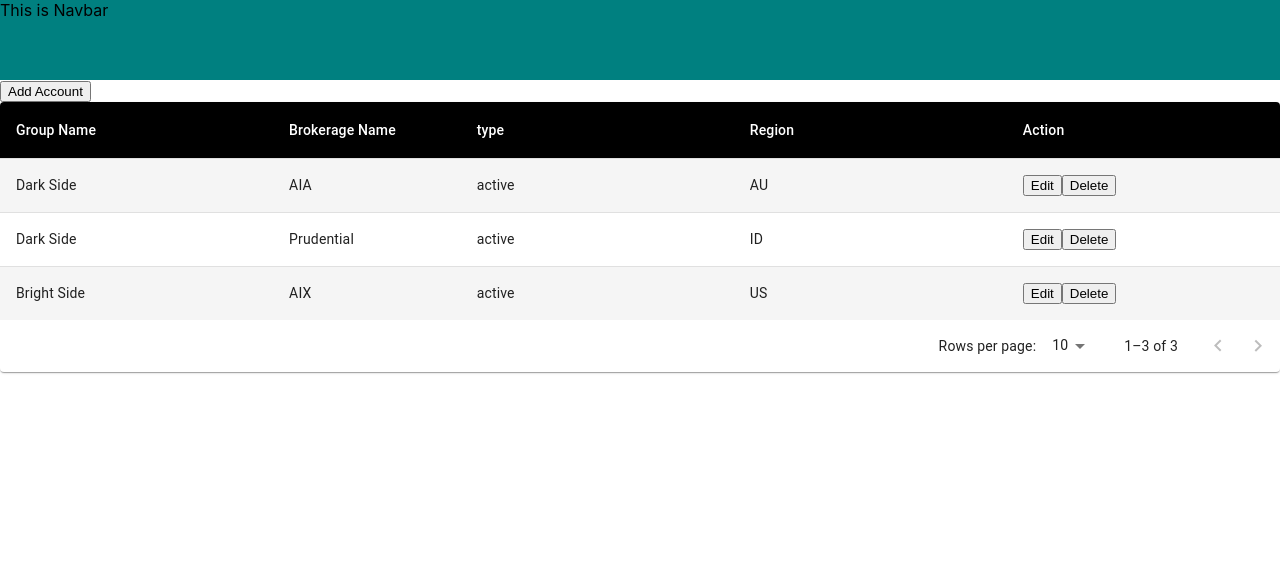
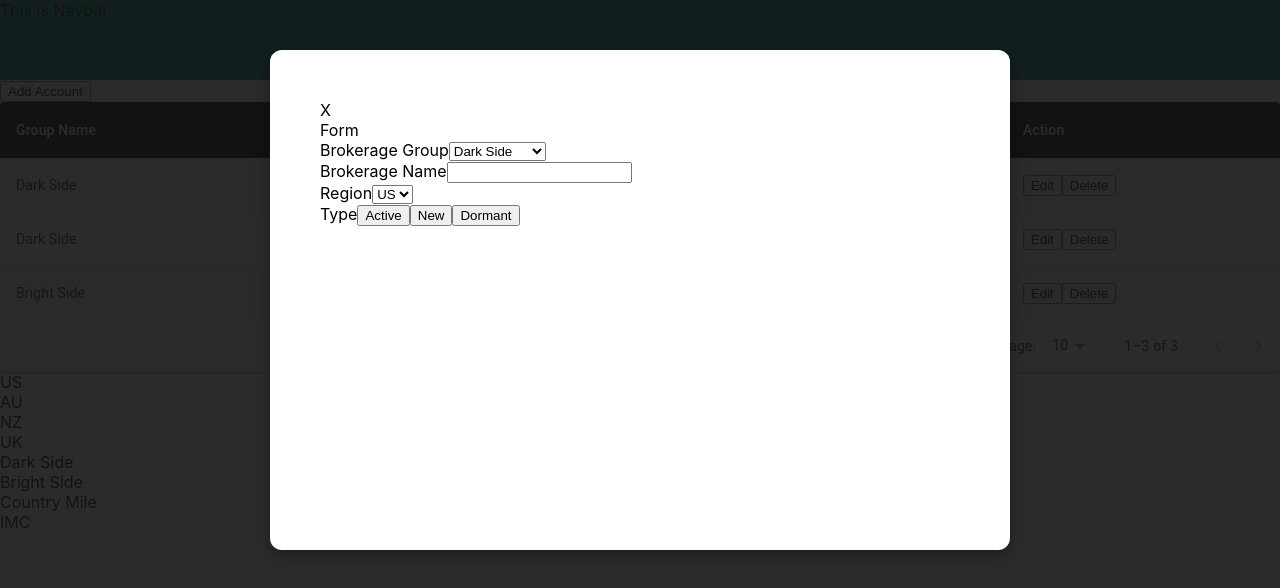
Before and after one commit to darwinsuwandy/jws, a React (Create React App) app: page / in a window 1280 px wide. Both pictures are taken after a click on the button "Add Account". Shown: the top 588 px of the page. Built offline with nearby package versions, Linux system fonts and the light colour scheme; data requests are answered from the project's data file.

Commit message:
Added AddAccount Modal

```diff
--- a/data/db.json
+++ b/data/db.json
@@ -3,7 +3,7 @@
       { "id": 1, "title": "json-server", "author": "typicode" }
     ],
     "comments": [
-      { "id": 1, "body": "some comment", "postId": 1 }
+      { "id": 1, "body": "some comment", "postId": 1, "asfd": 1 }
     ],
     "profile": { "name": "typicode" },
     "brokerage":
@@ -39,6 +39,14 @@
         {
             "id": 2,
             "name": "Bright Side"
+        },
+        {
+            "id": 3,
+            "name": "Country Mile"
+        },
+        {
+            "id": 4,
+            "name": "IMC"
         }
     ],
     "region":
@@ -50,6 +58,14 @@
         {
             "id": 2,
             "name": "AU"
+        },
+        {
+            "id": 3,
+            "name": "NZ"
+        },
+        {
+            "id": 4,
+            "name": "UK"
         }
     ]
 }
--- /dev/null
+++ b/src/component/AddAccount.css
@@ -0,0 +1,23 @@
+.modal-background {
+    width: 100vw;
+    height: 100vh;
+    background-color: rgba(20, 20, 20, 0.9);
+    position: fixed;
+    display: flex;
+    justify-content: center;
+    left : 0;
+    top : 0;
+    overflow: hidden;
+    z-index: 3;
+}
+
+.modal-container {
+    width: 50vw;
+    height: 50vh;
+    padding: 50px;
+    margin-top: 50px;
+    border-radius: 12px;
+    background-color: white;
+    box-shadow: rgba(0, 0, 0, 0.35) 0px 5px 15px;
+
+}
--- /dev/null
+++ b/src/component/AddAccount.jsx
@@ -0,0 +1,60 @@
+import React from 'react';
+import './AddAccount.css';
+
+const AddAccount = ({closeModal, regionData, groupData}) => {
+  return (
+    <div className="modal-background">
+        <div className="modal-container">
+            <div>
+                <div onClick={closeModal}>X</div>
+            </div>
+            <div>Form</div>
+            <form>
+                <div>
+                    <label>Brokerage Group</label>
+                    <select>
+                    {
+                        groupData &&
+                            groupData.map((item) =>
+                                <option>
+                                    {
+                                        item.name
+                                    }
+                                </option>
+                            )
+                    }
+                    </select>
+                </div>
+                <div>
+                    <label>Brokerage Name</label>
+                    <input type="text"></input>
+                </div>
+                <div>
+                    <label>Region</label>
+                    <select>
+                    {
+                        regionData &&
+                            regionData.map((item) =>
+                                <option>
+                                    {
+                                        item.name
+                                    }
+                                </option>
+                            )
+                    }
+                    </select>
+                </div>
+                <div>
+                    <label>Type</label>
+                    <button>Active</button>
+                    <button>New</button>
+                    <button>Dormant</button>
+                </div>
+            </form>
+
+        </div>
+    </div>
+  )
+}
+
+export default AddAccount;
--- a/src/component/Home.jsx
+++ b/src/component/Home.jsx
@@ -1,16 +1,18 @@
 import React, { useEffect, useState } from 'react';
 import DataTable from './DataTable';
+import AddAccount from './AddAccount';
 
 const Home = () => {
     const [loading, setLoading] = useState(false);
     const [brokerageData, setBrokerageData] = useState([]);
-
-    const addAccount = () => {
-        console.log("Add Account")
-    }
+    const [groupData, setGroupData] = useState([]);
+    const [regionData, setRegionData] = useState([]);
+    const [openAddAccModal, setOpenAddAccModal] = useState(false);
 
     useEffect(() => {
         getData();
+        getGroupData();
+        getRegionData();
     }, [])
 
     const getData = async () => {
@@ -22,10 +24,51 @@ const Home = () => {
         setLoading(false);
     }
 
+    const getGroupData = async () => {
+        const apiUrl = `http://localhost:8000/group`;
+        const req = await fetch(apiUrl);
+        const res = await req.json();
+        setGroupData(res);
+    }
+
+    const getRegionData = async () => {
+        const apiUrl = `http://localhost:8000/region`;
+        const req = await fetch(apiUrl);
+        const res = await req.json();
+        setRegionData(res);
+    }
+
     return (
         <div>
-            <button onClick={addAccount}>Add Account</button>
+            <button onClick={() => setOpenAddAccModal(true)}>Add Account</button>
+            {
+                openAddAccModal &&
+                    <AddAccount closeModal={() => setOpenAddAccModal(false)}
+                            regionData={regionData}
+                            groupData={groupData}
+                    />
+            }
             <DataTable brokerageData={brokerageData}/>
+            {
+                regionData &&
+                    regionData.map((item) =>
+                        <div>
+                            {
+                                item.name
+                            }
+                        </div>
+                    )
+            }
+            {
+                groupData &&
+                    groupData.map((item) =>
+                        <div>
+                            {
+                                item.name
+                            }
+                        </div>
+                    )
+            }
         </div>
     )
 }
```
